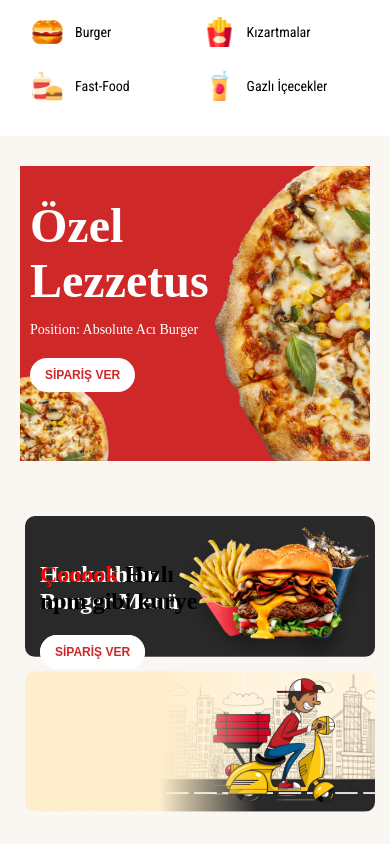
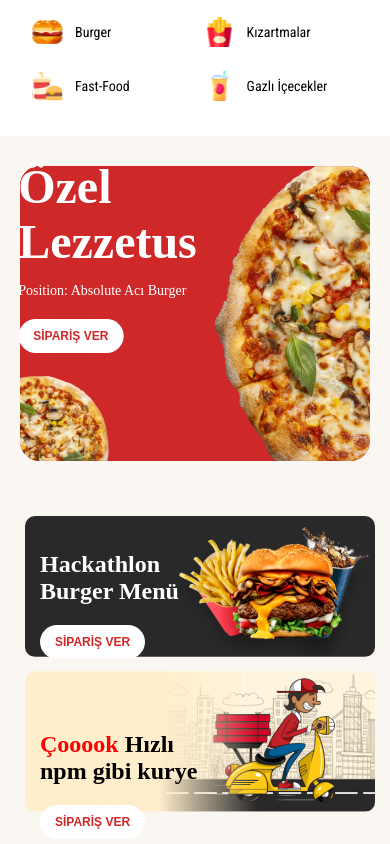
Before and after one commit to Feyzanur-Ak/pizzawebsitesi, a React (Vite) app: page / in a window 390 px wide. Shown: the part 1100-1944 px from the top of the page. Built offline with nearby package versions, Linux system fonts and the light colour scheme; a web font is replaced by a local one.

Commit message:
Menu-Section Responsive Tasarım

```diff
--- a/src/components/MenuSection.jsx
+++ b/src/components/MenuSection.jsx
@@ -69,11 +69,11 @@ const ImageSection = styled.div`
 
 const ImageContainer = styled.div`
   background-color: #ce2829;
-
   width: 40%;
   display: flex;
   flex-direction: column;
   justify-content: center;
+  border-radius: 20px; /* Köşeleri yuvarlatmak için ekleme yapıldı */
 
   @media (max-width: 768px) {
     width: 100%;
@@ -104,8 +104,8 @@ const RightImages = styled.div`
 
 const Content = styled.div`
 position: absolute;
-  top: 20px;
-  left: 30px;
+left: 23%;
+transform: translate(-50%, -50%);
 color: white;
 
 h1 {
@@ -121,8 +121,9 @@ const Content = styled.div`
 }
 
 @media (max-width: 768px) {
-    top: 0%;
-    left: 10px;
+  left: 25%;
+  top:25%;
+  transform: translate(-50%, -50%);
 
   h1 {
     font-size: 3rem;
@@ -137,16 +138,28 @@ const Content = styled.div`
 const Content1 = styled.div`
   position: absolute;
   left: 40px;
-  padding-top: 20px;
+  top: 20px;
   color: black;
   background-color: transparent;
 
   @media (max-width: 768px) {
     left: 20px;
-    top: 10px;
+    top: 20px;
   }
 `;
 
+const Content2 = styled.div`
+  position: absolute;
+  left: 40px;
+  top: 60%;
+  color: black;
+  background-color: transparent;
+
+  @media (max-width: 768px) {
+    left: 20px;
+    top: 200px;
+  }
+`;
 const Button = styled.button`
   background-color: white;
   color: #ce2829;
@@ -200,7 +213,7 @@ const MenuSection = () => {
       <ImageSection>
 
         <ImageContainer>
-          <img src={kart1} alt="Pizza" />
+          <img src={kart1}  alt="Pizza"  style={{borderRadius: "20px"}}/>
           <Content>
             <h1>Özel <br /> Lezzetus</h1>
             <p>Position: Absolute Acı Burger</p>
@@ -216,10 +229,10 @@ const MenuSection = () => {
               <Button onClick={handleClick}>SİPARİŞ VER</Button>
             </Content1>
             <img src={kart2} alt="Hackathlon" />
-            <Content1>
+            <Content2>
               <h2> <span style={{ color: "red" }}>Çooook</span> Hızlı <br /> npm gibi kurye</h2>
               <Button onClick={handleClick}>SİPARİŞ VER</Button>
-            </Content1>
+            </Content2>
             <img src={kart3} alt="Kurye" />
           </div>
         </RightImages>
```
Also changed, not shown: 1 other file (tests, documents, lock files or other folders). Lines whose indentation alone changed are shown as unchanged.
